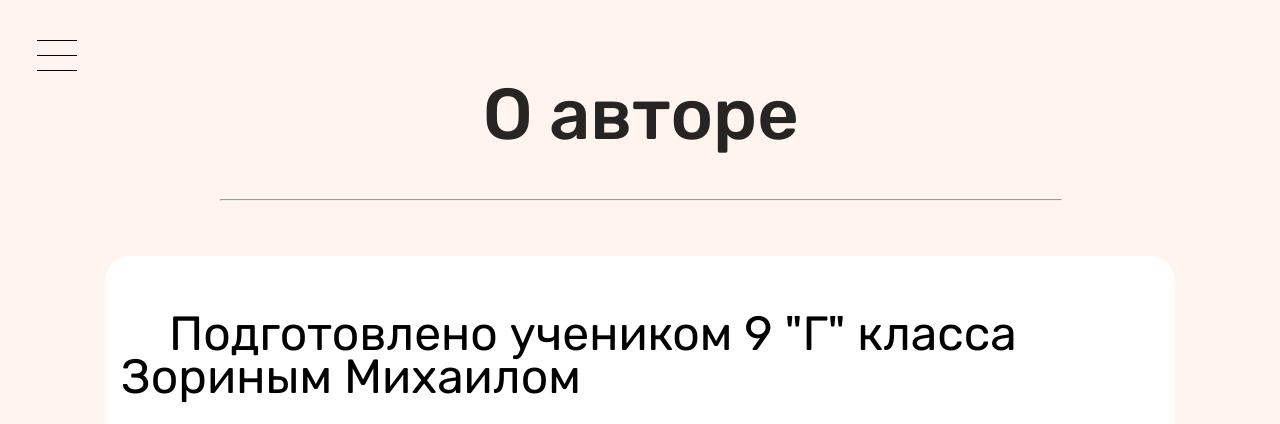
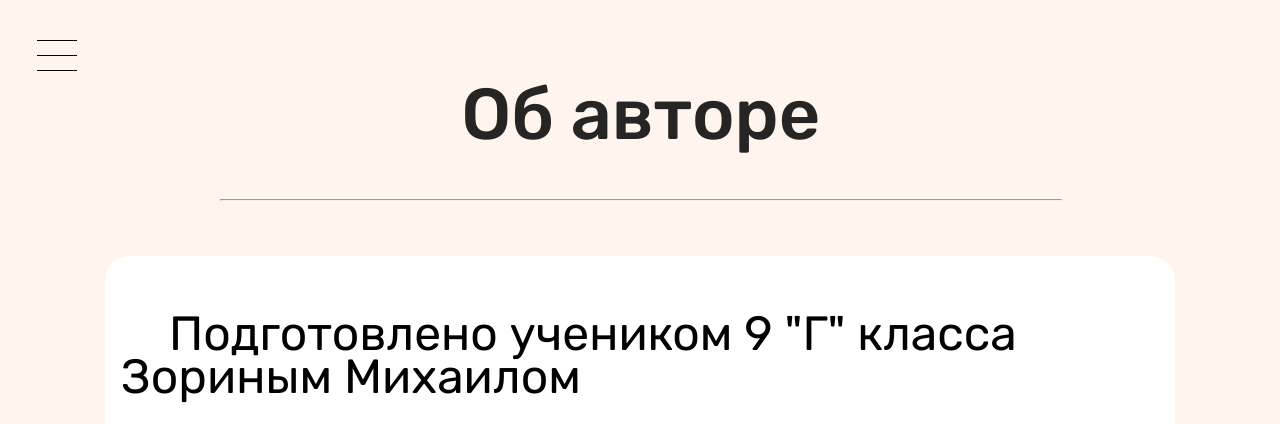
Before and after one commit to IceMisha/NumSys, a plain HTML site: page HTML/Author.html in a window 1280 px wide. Shown: the top 424 px of the page. Drawn offline with Linux system fonts and the light colour scheme.

Commit message:
Add files via upload

```diff
--- a/HTML/Author.html
+++ b/HTML/Author.html
@@ -29,7 +29,7 @@
             </div>
         </aside>
         <header class="headline2">
-            <p>О авторе</p>
+            <p>Об авторе</p>
             <hr class="line">
         </header>
 
```
